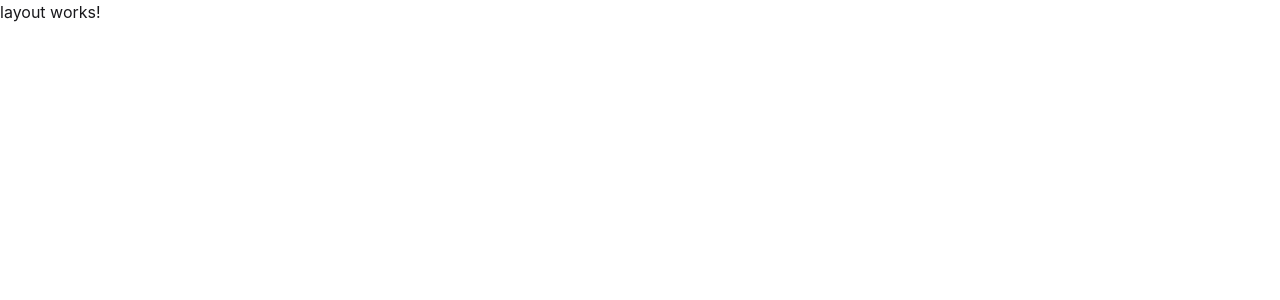
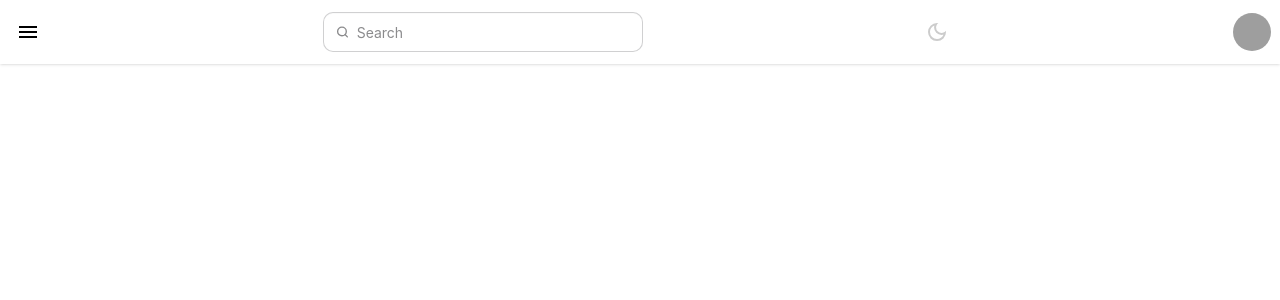
Before and after one commit to Vysakhp22/MindSpace-UI, an Angular app: page / in a window 1280 px wide. Shown: the top 300 px of the page. Built offline with nearby package versions, Linux system fonts and the light colour scheme; grey boxes are pictures that could not be loaded.

Commit message:
feat: update layout component with navbar structure and enhance styles in styles.scss

```diff
--- a/src/app/modules/layout/layout.html
+++ b/src/app/modules/layout/layout.html
@@ -1 +1,42 @@
-<p>layout works!</p>
+<div class="navbar bg-base-100 shadow-sm">
+    <div class="flex gap-2 justify-between w-full">
+        <div tabindex="0" role="button" class="btn btn-ghost btn-circle">
+            <svg xmlns="http://www.w3.org/2000/svg" height="24px" viewBox="0 -960 960 960" width="24px" fill="#000000">
+                <path d="M120-240v-80h720v80H120Zm0-200v-80h720v80H120Zm0-200v-80h720v80H120Z" />
+            </svg>
+        </div>
+        <label class="input">
+            <svg class="h-[1em] opacity-50" xmlns="http://www.w3.org/2000/svg" viewBox="0 0 24 24">
+                <g stroke-linejoin="round" stroke-linecap="round" stroke-width="2.5" fill="none" stroke="currentColor">
+                    <circle cx="11" cy="11" r="8"></circle>
+                    <path d="m21 21-4.3-4.3"></path>
+                </g>
+            </svg>
+            <input type="search" required placeholder="Search" />
+        </label>
+        <div class="btn btn-ghost btn-circle">
+            <svg xmlns="http://www.w3.org/2000/svg" height="24px" viewBox="0 -960 960 960" width="24px" fill="#CCCCCC">
+                <path
+                    d="M480-120q-150 0-255-105T120-480q0-150 105-255t255-105q14 0 27.5 1t26.5 3q-41 29-65.5 75.5T444-660q0 90 63 153t153 63q55 0 101-24.5t75-65.5q2 13 3 26.5t1 27.5q0 150-105 255T480-120Zm0-80q88 0 158-48.5T740-375q-20 5-40 8t-40 3q-123 0-209.5-86.5T364-660q0-20 3-40t8-40q-78 32-126.5 102T200-480q0 116 82 198t198 82Zm-10-270Z" />
+            </svg>
+        </div>
+        <div class="dropdown dropdown-end">
+            <div tabindex="0" role="button" class="btn btn-ghost btn-circle avatar">
+                <div class="w-10 rounded-full">
+                    <img alt="Tailwind CSS Navbar component"
+                        src="https://img.daisyui.com/images/stock/photo-1534528741775-53994a69daeb.webp" />
+                </div>
+            </div>
+            <ul tabindex="-1" class="menu menu-sm dropdown-content bg-base-100 rounded-box z-1 mt-3 w-52 p-2 shadow">
+                <li>
+                    <a class="justify-between">
+                        Profile
+                        <span class="badge">New</span>
+                    </a>
+                </li>
+                <li><a>Settings</a></li>
+                <li><a>Logout</a></li>
+            </ul>
+        </div>
+    </div>
+</div>
--- a/src/styles.scss
+++ b/src/styles.scss
@@ -1,5 +1,21 @@
 /* You can add global styles to this file, and also import other style files */
-@import "tailwindcss";
-@plugin "daisyui"{
+@use 'tailwindcss';
+
+@plugin "daisyui" {
     themes: light --default;
 }
+
+@layer components {
+    .input {
+        border-radius: 10px !important;
+    }
+
+    .input:focus,
+    .input:focus-within {
+        border-color: none !important;
+        outline: none !important;
+        box-shadow: none !important;
+        // border: 1px solid #EEF0F3 !important;
+        border-radius: 10px !important;
+    }
+}
```
Also changed, not shown: src/app/app.html (line endings or trailing spaces).
